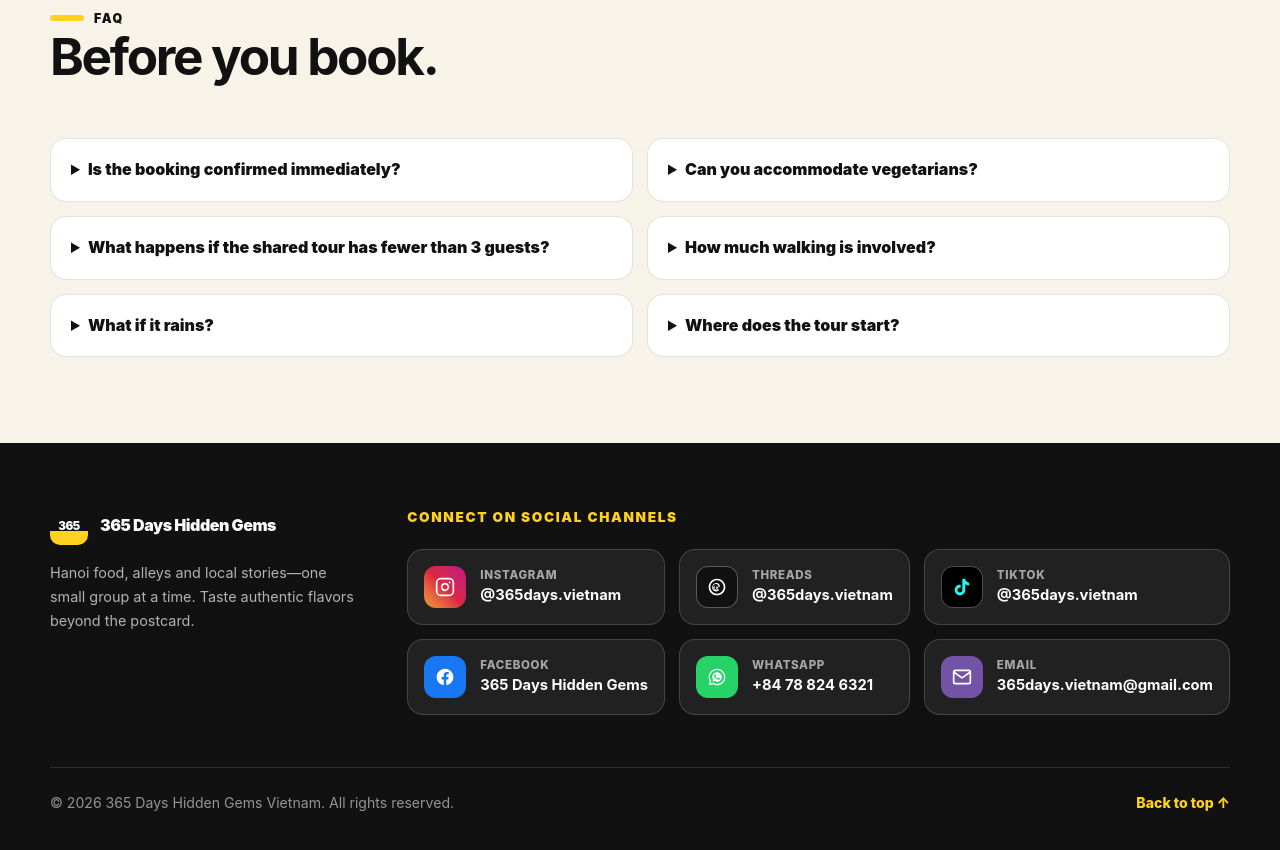
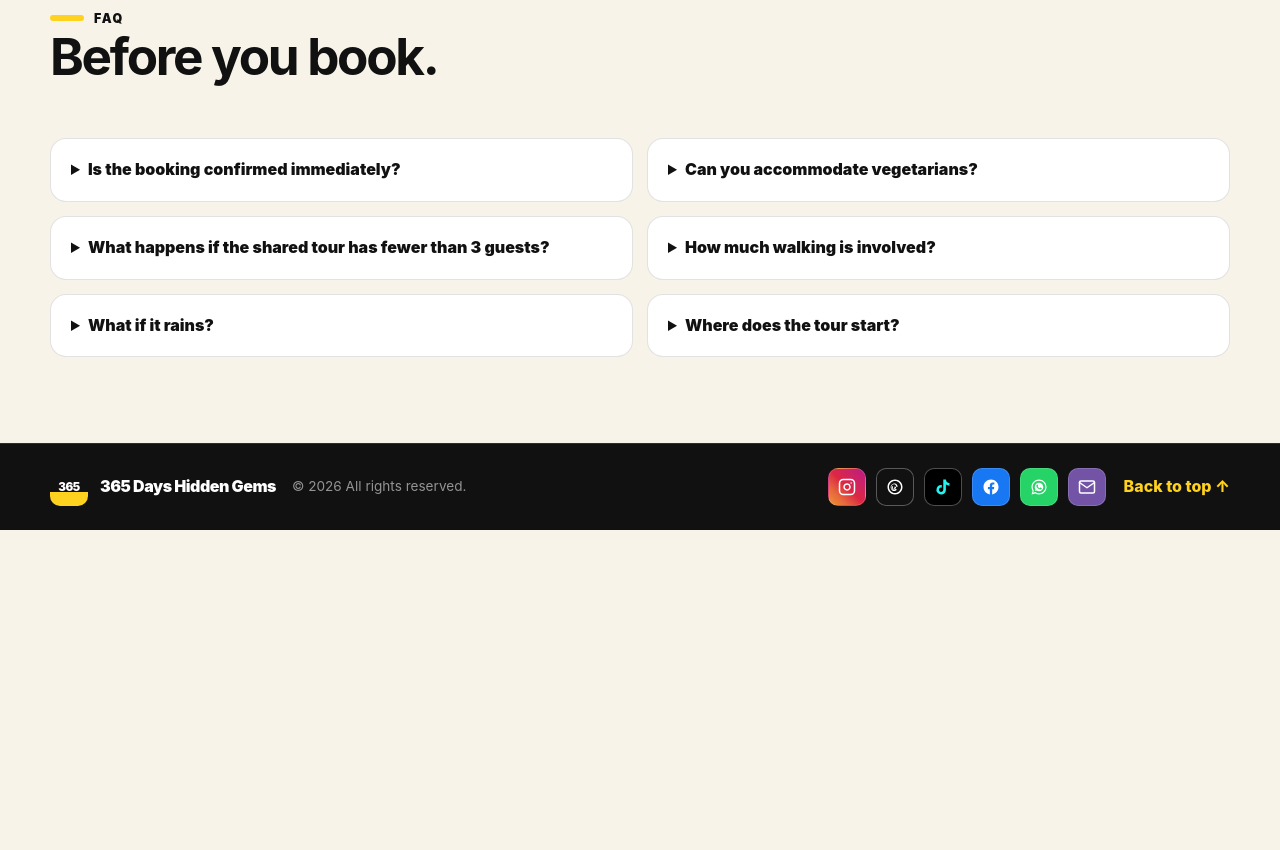
Before and after one commit to phamdat721101/hanoi-html, a plain HTML site: page index.html in a window 1280 px wide. Shown: the part 4242-5092 px from the top of the page. After the commit the page ends 4772 px from the top, so only its background shows below. Drawn offline with Linux system fonts and the light colour scheme.

Commit message:
change footer icon

```diff
--- a/index.html
+++ b/index.html
@@ -1219,82 +1219,52 @@
       box-shadow: 5px 5px 0 var(--ink);
     }
 
-    /* Footer Social & Contact Styles */
+    /* Footer Styles - 1 Line & Icon Only */
     footer {
-      padding: 64px 0 40px !important;
-    }
-    .footer-grid {
-      grid-template-columns: 1fr 1.6fr !important;
-      gap: 48px !important;
-      align-items: start !important;
-    }
-    .footer-col-head {
+      padding: 24px 0 !important;
+      background: var(--ink);
+      color: #fff;
+      border-top: 1px solid rgba(255,255,255,0.12);
+    }
+    .footer-bar {
+      display: flex;
+      align-items: center;
+      justify-content: space-between;
+      gap: 20px;
+      flex-wrap: wrap;
+    }
+    .footer-left {
+      display: flex;
+      align-items: center;
+      gap: 16px;
+      flex-wrap: wrap;
+    }
+    .footer-copyright {
       font-size: 0.85rem;
-      font-weight: 900;
-      text-transform: uppercase;
-      letter-spacing: 0.12em;
-      color: var(--yellow);
-      margin: 0 0 20px;
-    }
-    .social-cards-grid {
+      color: rgba(255,255,255,0.55);
+    }
+    .footer-social-icons {
+      display: flex;
+      align-items: center;
+      gap: 10px;
+      flex-wrap: wrap;
+    }
+    .social-icon-btn {
+      width: 38px;
+      height: 38px;
+      border-radius: 10px;
       display: grid;
-      grid-template-columns: repeat(3, 1fr);
-      gap: 14px;
-    }
-    @media (max-width: 960px) {
-      .social-cards-grid {
-        grid-template-columns: repeat(2, 1fr);
-      }
-    }
-    @media (max-width: 580px) {
-      .social-cards-grid {
-        grid-template-columns: 1fr;
-      }
-    }
-    .social-card {
-      background: rgba(255,255,255,0.07);
-      border: 1px solid rgba(255,255,255,0.16);
-      border-radius: 16px;
-      padding: 16px;
-      display: flex;
-      align-items: center;
-      gap: 14px;
+      place-items: center;
       color: #fff;
       transition: all 0.25s ease;
-    }
-    .social-card:hover {
-      background: rgba(255,255,255,0.14);
+      border: 1px solid rgba(255,255,255,0.15);
+      text-decoration: none;
+    }
+    .social-icon-btn:hover {
+      transform: translateY(-3px) scale(1.08);
       border-color: var(--yellow);
-      transform: translateY(-4px);
-      box-shadow: 0 10px 24px rgba(0,0,0,0.35);
-    }
-    .sc-icon {
-      width: 42px;
-      height: 42px;
-      border-radius: 12px;
-      display: grid;
-      place-items: center;
-      flex-shrink: 0;
+      box-shadow: 0 6px 16px rgba(0,0,0,0.35);
       color: #fff;
-    }
-    .sc-text {
-      display: flex;
-      flex-direction: column;
-      overflow: hidden;
-    }
-    .sc-text small {
-      font-size: 0.72rem;
-      color: rgba(255,255,255,0.6);
-      text-transform: uppercase;
-      letter-spacing: 0.06em;
-      font-weight: 850;
-    }
-    .sc-text strong {
-      font-size: 0.92rem;
-      color: #fff;
-      white-space: nowrap;
-      text-overflow: ellipsis;
-      overflow: hidden;
     }
     .insta-gradient {
       background: linear-gradient(45deg, #f09433 0%, #e6683c 25%, #dc2743 50%, #cc2366 75%, #bc1888 100%);
@@ -1317,18 +1287,6 @@
     .email-bg {
       background: var(--purple);
     }
-    .footer-bottom {
-      margin-top: 52px;
-      padding-top: 24px;
-      border-top: 1px solid rgba(255,255,255,0.12);
-      display: flex;
-      justify-content: space-between;
-      align-items: center;
-      font-size: 0.88rem;
-      color: rgba(255,255,255,0.55);
-      flex-wrap: wrap;
-      gap: 16px;
-    }
     .back-top {
       color: var(--yellow);
       font-weight: 800;
@@ -1337,18 +1295,13 @@
     .back-top:hover {
       opacity: 0.8;
     }
-    @media (max-width: 960px) {
-      .footer-grid {
-        grid-template-columns: 1fr !important;
-        gap: 36px !important;
-      }
-      .social-cards-grid {
-        grid-template-columns: repeat(2, 1fr);
-      }
-    }
     @media (max-width: 640px) {
-      .social-cards-grid {
-        grid-template-columns: 1fr;
+      .footer-bar {
+        justify-content: center;
+        text-align: center;
+      }
+      .footer-left {
+        justify-content: center;
       }
       .timer-unit {
         min-width: 44px;
@@ -1727,64 +1680,33 @@
     </section>
   </main>
   <footer>
-    <div class="wrap footer-grid">
-      <div>
+    <div class="wrap footer-bar">
+      <div class="footer-left">
         <div class="brand"><span class="brand-mark"></span><span>365 Days Hidden Gems</span></div>
-        <p class="small" style="color:rgba(255,255,255,.68);margin:16px 0 22px;max-width:360px;line-height:1.65">
-          Hanoi food, alleys and local stories—one small group at a time. Taste authentic flavors beyond the postcard.
-        </p>
+        <span class="footer-copyright">© 2026 All rights reserved.</span>
       </div>
 
-      <div>
-        <h4 class="footer-col-head">Connect on Social Channels</h4>
-        <div class="social-cards-grid">
-          <a class="social-card" href="https://www.instagram.com/365days.vietnam?igsh=MW9xdjBhbWQ2d3A0ZA==" target="_blank" rel="noopener">
-            <span class="sc-icon insta-gradient">
-              <svg viewBox="0 0 24 24" width="20" height="20" stroke="currentColor" stroke-width="2" fill="none" stroke-linecap="round" stroke-linejoin="round"><rect x="2" y="2" width="20" height="20" rx="5" ry="5"></rect><path d="M16 11.37A4 4 0 1 1 12.63 8 4 4 0 0 1 16 11.37z"></path><line x1="17.5" y1="6.5" x2="17.51" y2="6.5"></line></svg>
-            </span>
-            <div class="sc-text"><small>Instagram</small><strong>@365days.vietnam</strong></div>
-          </a>
-
-          <a class="social-card" href="https://www.threads.com/@365days.vietnam?igshid=NTc4MTIwNjQ2YQ==" target="_blank" rel="noopener">
-            <span class="sc-icon threads-bg">
-              <svg viewBox="0 0 24 24" width="20" height="20" fill="currentColor"><path d="M15.535 11.758a5.27 5.27 0 0 0-.276-1.554c-.381-1.226-1.178-2.146-2.251-2.593-1.037-.432-2.22-.455-3.376-.067-1.168.391-2.15 1.189-2.766 2.247-.638 1.096-.864 2.378-.635 3.614.238 1.282.97 2.385 2.062 3.107 1.087.718 2.38.966 3.642.701 1.025-.215 1.933-.787 2.558-1.611l-1.57-1.196c-.443.584-1.086.989-1.81 1.141-.895.188-1.81-.004-2.58-.513-.772-.51-1.29-1.29-1.458-2.196-.164-.876 0-1.785.451-2.56.438-.75 1.134-1.316 1.96-1.593.819-.275 1.657-.258 2.392.048.76.317 1.325.969 1.594 1.838.118.382.164.792.142 1.2h-.002c-.062 1.183-.604 2.152-1.528 2.73-.807.505-1.785.666-2.695.445-.88-.214-1.529-.861-1.745-1.741-.118-.48-.066-1.001.154-1.465.234-.493.684-.863 1.228-.999l.412 1.957c-.244.062-.395.203-.453.326-.064.137-.087.319-.047.48.093.376.368.65.738.74.383.093.792.025 1.13-.187.575-.359.907-.96 0-2.348z"/><path d="M12 2C6.477 2 2 6.477 2 12s4.477 10 10 10 10-4.477 10-10S17.523 2 12 2zm0 18c-4.411 0-8-3.589-8-8s3.589-8 8-8 8 3.589 8 8-3.589 8-8 8z"/></svg>
-            </span>
-            <div class="sc-text"><small>Threads</small><strong>@365days.vietnam</strong></div>
-          </a>
-
-          <a class="social-card" href="https://www.tiktok.com/@365days.vietnam?_r=1&_t=ZS-97fUqiKsoY0" target="_blank" rel="noopener">
-            <span class="sc-icon tiktok-bg">
-              <svg viewBox="0 0 24 24" width="20" height="20" fill="currentColor"><path d="M19.59 6.69a4.83 4.83 0 0 1-3.77-4.25V2h-3.45v13.67a2.89 2.89 0 0 1-5.2 1.74 2.89 2.89 0 0 1 2.31-4.64 2.93 2.93 0 0 1 .88.13V9.4a6.84 6.84 0 0 0-1-.05A6.33 6.33 0 0 0 5 20.1a6.34 6.34 0 0 0 10.86-4.43v-7a8.16 8.16 0 0 0 4.77 1.52v-3.4a4.85 4.85 0 0 1-1.04-.1z"/></svg>
-            </span>
-            <div class="sc-text"><small>TikTok</small><strong>@365days.vietnam</strong></div>
-          </a>
-
-          <a class="social-card" href="https://www.facebook.com/share/1BUKpP1oS5/?mibextid=wwXIfr" target="_blank" rel="noopener">
-            <span class="sc-icon fb-bg">
-              <svg viewBox="0 0 24 24" width="20" height="20" fill="currentColor"><path d="M22 12c0-5.523-4.477-10-10-10S2 6.477 2 12c0 4.991 3.657 9.128 8.438 9.878v-6.987h-2.54V12h2.54V9.797c0-2.506 1.492-3.89 3.777-3.89 1.094 0 2.238.195 2.238.195v2.46h-1.26c-1.243 0-1.63.771-1.63 1.562V12h2.773l-.443 2.89h-2.33v6.988C18.343 21.128 22 16.991 22 12z"/></svg>
-            </span>
-            <div class="sc-text"><small>Facebook</small><strong>365 Days Hidden Gems</strong></div>
-          </a>
-
-          <a class="social-card" href="https://wa.me/84788246321" target="_blank" rel="noopener">
-            <span class="sc-icon wa-bg">
-              <svg viewBox="0 0 24 24" width="20" height="20" fill="currentColor"><path d="M12.031 6.172c-3.181 0-5.767 2.586-5.768 5.766-.001 1.298.38 2.27 1.019 3.287l-.582 2.128 2.182-.573c.978.58 1.911.928 3.145.929 3.178 0 5.767-2.587 5.768-5.766.001-3.187-2.575-5.77-5.764-5.771zm3.392 8.244c-.144.405-.837.774-1.17.824-.299.045-.677.063-1.092-.069-.252-.08-.575-.187-.988-.365-1.739-.751-2.874-2.502-2.961-2.617-.087-.116-.708-.94-.708-1.793s.448-1.273.607-1.446c.159-.173.346-.217.462-.217l.332.006c.106.005.249-.04.39.298.144.347.491 1.2.534 1.287.043.087.072.188.014.304-.058.116-.087.188-.173.289l-.26.304c-.087.086-.177.18-.076.354.101.174.449.741.964 1.201.662.591 1.221.774 1.394.86s.28.072.386-.058c.106-.13.456-.531.578-.713.122-.182.245-.152.411-.09.166.063 1.054.497 1.235.587.181.09.301.135.346.21.045.075.045.434-.099.839z"/><path d="M12 2C6.477 2 2 6.477 2 12c0 1.89.525 3.66 1.438 5.168L2.05 21.95l4.936-1.35C8.423 21.503 10.16 22 12 22c5.523 0 10-4.477 10-10S17.523 2 12 2zm0 18.25c-1.637 0-3.163-.483-4.468-1.328l-.32-.207-2.928.801.787-2.836-.216-.339C3.992 14.992 3.5 13.547 3.5 12 3.5 7.313 7.313 3.5 12 3.5S20.5 7.313 20.5 12 16.687 20.25 12 20.25z"/></svg>
-            </span>
-            <div class="sc-text"><small>WhatsApp</small><strong>+84 78 824 6321</strong></div>
-          </a>
-
-          <a class="social-card" href="mailto:365days.vietnam@gmail.com">
-            <span class="sc-icon email-bg">
-              <svg viewBox="0 0 24 24" width="20" height="20" stroke="currentColor" stroke-width="2" fill="none" stroke-linecap="round" stroke-linejoin="round"><path d="M4 4h16c1.1 0 2 .9 2 2v12c0 1.1-.9 2-2 2H4c-1.1 0-2-.9-2-2V6c0-1.1.9-2 2-2z"></path><polyline points="22,6 12,13 2,6"></polyline></svg>
-            </span>
-            <div class="sc-text"><small>Email</small><strong>365days.vietnam@gmail.com</strong></div>
-          </a>
-        </div>
+      <div class="footer-social-icons">
+        <a class="social-icon-btn insta-gradient" href="https://www.instagram.com/365days.vietnam?igsh=MW9xdjBhbWQ2d3A0ZA==" target="_blank" rel="noopener" title="Instagram" aria-label="Instagram">
+          <svg viewBox="0 0 24 24" width="18" height="18" stroke="currentColor" stroke-width="2" fill="none" stroke-linecap="round" stroke-linejoin="round"><rect x="2" y="2" width="20" height="20" rx="5" ry="5"></rect><path d="M16 11.37A4 4 0 1 1 12.63 8 4 4 0 0 1 16 11.37z"></path><line x1="17.5" y1="6.5" x2="17.51" y2="6.5"></line></svg>
+        </a>
+        <a class="social-icon-btn threads-bg" href="https://www.threads.com/@365days.vietnam?igshid=NTc4MTIwNjQ2YQ==" target="_blank" rel="noopener" title="Threads" aria-label="Threads">
+          <svg viewBox="0 0 24 24" width="18" height="18" fill="currentColor"><path d="M15.535 11.758a5.27 5.27 0 0 0-.276-1.554c-.381-1.226-1.178-2.146-2.251-2.593-1.037-.432-2.22-.455-3.376-.067-1.168.391-2.15 1.189-2.766 2.247-.638 1.096-.864 2.378-.635 3.614.238 1.282.97 2.385 2.062 3.107 1.087.718 2.38.966 3.642.701 1.025-.215 1.933-.787 2.558-1.611l-1.57-1.196c-.443.584-1.086.989-1.81 1.141-.895.188-1.81-.004-2.58-.513-.772-.51-1.29-1.29-1.458-2.196-.164-.876 0-1.785.451-2.56.438-.75 1.134-1.316 1.96-1.593.819-.275 1.657-.258 2.392.048.76.317 1.325.969 1.594 1.838.118.382.164.792.142 1.2h-.002c-.062 1.183-.604 2.152-1.528 2.73-.807.505-1.785.666-2.695.445-.88-.214-1.529-.861-1.745-1.741-.118-.48-.066-1.001.154-1.465.234-.493.684-.863 1.228-.999l.412 1.957c-.244.062-.395.203-.453.326-.064.137-.087.319-.047.48.093.376.368.65.738.74.383.093.792.025 1.13-.187.575-.359.907-.96 0-2.348z"/><path d="M12 2C6.477 2 2 6.477 2 12s4.477 10 10 10 10-4.477 10-10S17.523 2 12 2zm0 18c-4.411 0-8-3.589-8-8s3.589-8 8-8 8 3.589 8 8-3.589 8-8 8z"/></svg>
+        </a>
+        <a class="social-icon-btn tiktok-bg" href="https://www.tiktok.com/@365days.vietnam?_r=1&_t=ZS-97fUqiKsoY0" target="_blank" rel="noopener" title="TikTok" aria-label="TikTok">
+          <svg viewBox="0 0 24 24" width="18" height="18" fill="currentColor"><path d="M19.59 6.69a4.83 4.83 0 0 1-3.77-4.25V2h-3.45v13.67a2.89 2.89 0 0 1-5.2 1.74 2.89 2.89 0 0 1 2.31-4.64 2.93 2.93 0 0 1 .88.13V9.4a6.84 6.84 0 0 0-1-.05A6.33 6.33 0 0 0 5 20.1a6.34 6.34 0 0 0 10.86-4.43v-7a8.16 8.16 0 0 0 4.77 1.52v-3.4a4.85 4.85 0 0 1-1.04-.1z"/></svg>
+        </a>
+        <a class="social-icon-btn fb-bg" href="https://www.facebook.com/share/1BUKpP1oS5/?mibextid=wwXIfr" target="_blank" rel="noopener" title="Facebook" aria-label="Facebook">
+          <svg viewBox="0 0 24 24" width="18" height="18" fill="currentColor"><path d="M22 12c0-5.523-4.477-10-10-10S2 6.477 2 12c0 4.991 3.657 9.128 8.438 9.878v-6.987h-2.54V12h2.54V9.797c0-2.506 1.492-3.89 3.777-3.89 1.094 0 2.238.195 2.238.195v2.46h-1.26c-1.243 0-1.63.771-1.63 1.562V12h2.773l-.443 2.89h-2.33v6.988C18.343 21.128 22 16.991 22 12z"/></svg>
+        </a>
+        <a class="social-icon-btn wa-bg" href="https://wa.me/84788246321" target="_blank" rel="noopener" title="WhatsApp" aria-label="WhatsApp">
+          <svg viewBox="0 0 24 24" width="18" height="18" fill="currentColor"><path d="M12.031 6.172c-3.181 0-5.767 2.586-5.768 5.766-.001 1.298.38 2.27 1.019 3.287l-.582 2.128 2.182-.573c.978.58 1.911.928 3.145.929 3.178 0 5.767-2.587 5.768-5.766.001-3.187-2.575-5.77-5.764-5.771zm3.392 8.244c-.144.405-.837.774-1.17.824-.299.045-.677.063-1.092-.069-.252-.08-.575-.187-.988-.365-1.739-.751-2.874-2.502-2.961-2.617-.087-.116-.708-.94-.708-1.793s.448-1.273.607-1.446c.159-.173.346-.217.462-.217l.332.006c.106.005.249-.04.39.298.144.347.491 1.2.534 1.287.043.087.072.188.014.304-.058.116-.087.188-.173.289l-.26.304c-.087.086-.177.18-.076.354.101.174.449.741.964 1.201.662.591 1.221.774 1.394.86s.28.072.386-.058c.106-.13.456-.531.578-.713.122-.182.245-.152.411-.09.166.063 1.054.497 1.235.587.181.09.301.135.346.21.045.075.045.434-.099.839z"/><path d="M12 2C6.477 2 2 6.477 2 12c0 1.89.525 3.66 1.438 5.168L2.05 21.95l4.936-1.35C8.423 21.503 10.16 22 12 22c5.523 0 10-4.477 10-10S17.523 2 12 2zm0 18.25c-1.637 0-3.163-.483-4.468-1.328l-.32-.207-2.928.801.787-2.836-.216-.339C3.992 14.992 3.5 13.547 3.5 12 3.5 7.313 7.313 3.5 12 3.5S20.5 7.313 20.5 12 16.687 20.25 12 20.25z"/></svg>
+        </a>
+        <a class="social-icon-btn email-bg" href="mailto:365days.vietnam@gmail.com" title="Email" aria-label="Email">
+          <svg viewBox="0 0 24 24" width="18" height="18" stroke="currentColor" stroke-width="2" fill="none" stroke-linecap="round" stroke-linejoin="round"><path d="M4 4h16c1.1 0 2 .9 2 2v12c0 1.1-.9 2-2 2H4c-1.1 0-2-.9-2-2V6c0-1.1.9-2 2-2z"></path><polyline points="22,6 12,13 2,6"></polyline></svg>
+        </a>
+        <a href="#top" class="back-top" style="margin-left: 8px;">Back to top ↑</a>
       </div>
-    </div>
-    <div class="wrap footer-bottom">
-      <span>© 2026 365 Days Hidden Gems Vietnam. All rights reserved.</span>
-      <a href="#top" class="back-top">Back to top ↑</a>
     </div>
   </footer>
   <script>
```
